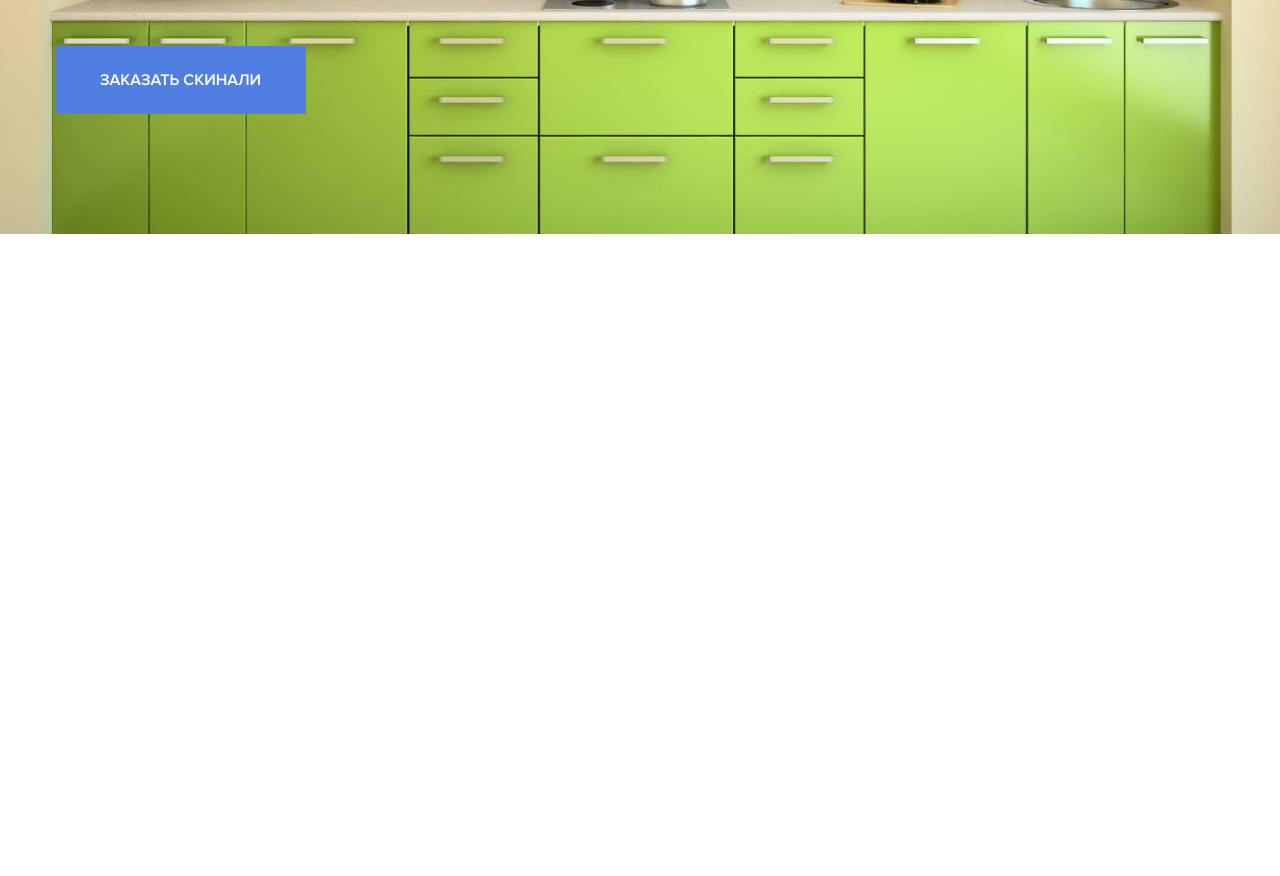
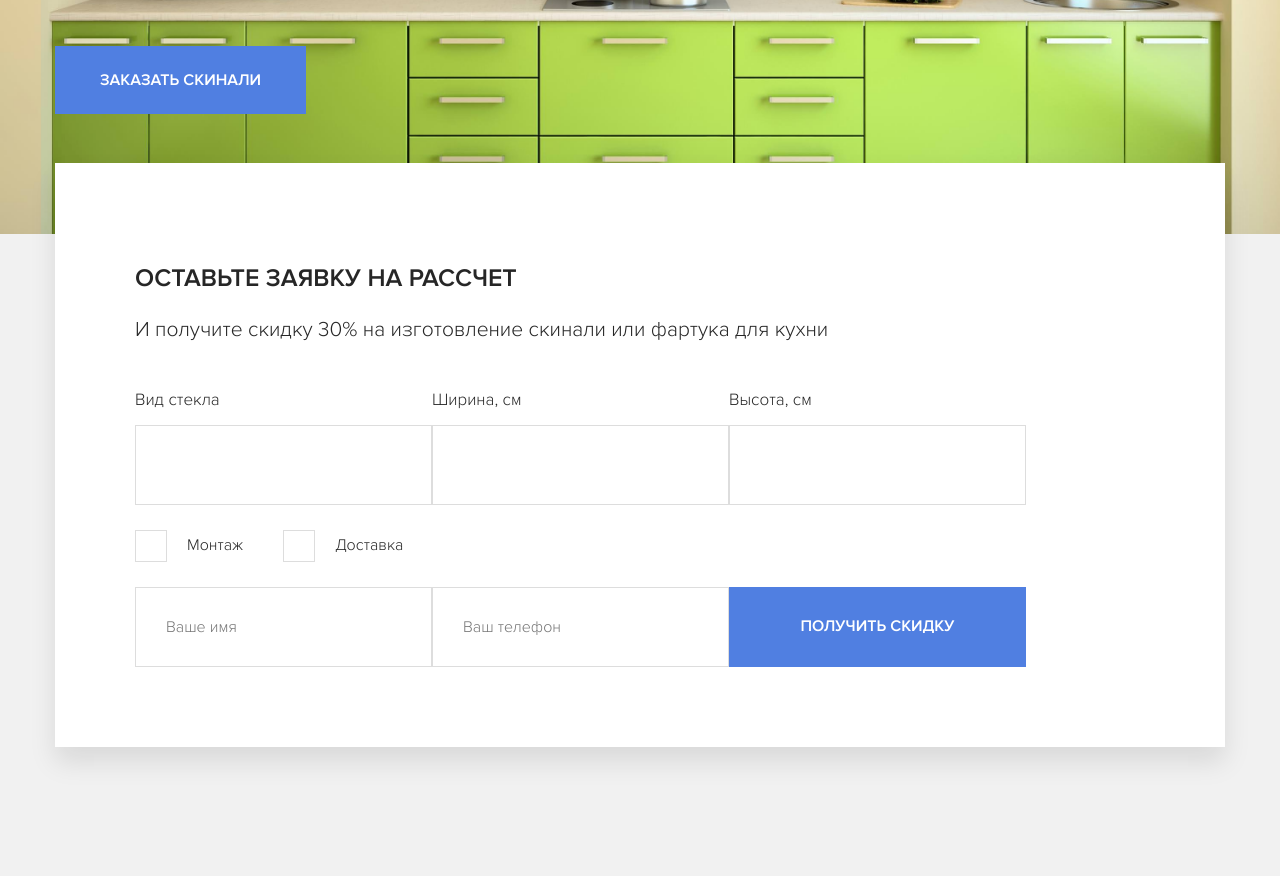
Before and after one commit to pixarincparr/skinali, a plain HTML site: page index.html in a window 1280 px wide. Shown: the part 412-1288 px from the top of the page. Before the commit the page ends 800 px from the top, so only its background shows below. Drawn offline with Linux system fonts and the light colour scheme; a script that the page names is missing.

Commit message:
Создан блок Offer

```diff
--- a/index.html
+++ b/index.html
@@ -31,7 +31,7 @@
 
 		<div class="navbar">
 
-			в
+
 			<div class="container">
 				<div class="navbar-wrap">
 					<button class="menu-button navbar__menu-button">
@@ -72,8 +72,58 @@
 
 	</header>
 
+
+	<main>
+		<section class="offer bg-section">
+			<div class="container">
+				<div class="offer__block offer-block">
+					<h2 class="offer__title">Оставьте заявку на рассчет</h2>
+					<span class="offer__subtitle">И получите скидку 30% на изготовление скинали или фартука для кухни</span>
+
+					<form action="#" class="form offer__form">
+						<div class="form__row">
+							<div class="form__group">
+								<label class="form__label" for="form__glass">Вид стекла</label>
+								<input type="text" class="input form__input" id="form__glass">
+							</div>
+							<div class="form__group">
+								<label class="form__label" for="form__width">Ширина, см</label>
+								<input type="text" class="input form__input" id="form__width">
+							</div>
+							<div class="form__group">
+								<label class="form__label" for="form__height">Высота, см</label>
+								<input type="text" class="input form__input" id="form__height">
+							</div>
+						</div> <!-- form__row -->
+
+						<div class="form__row form__row-checkbox">
+							<div class="form__checkbox">
+								<input type="checkbox" class="checkbox" id="delivery">
+								<label class="checkbox__label" for="delivery"> Монтаж</label>
+							</div>
+							<div class="form__checkbox">
+								<input type="checkbox" class="checkbox" id="install">
+								<label class="checkbox__label" for="install"> Доставка</label>
+							</div>
+						</div> <!-- form__row -->
+
+						<div class="form__row">
+							<div class="form__group">
+								<input type="text" placeholder="Ваше имя" class="input form__input">
+							</div> <!-- form__group -->
+							<div class="form__group">
+								<input type="tel" placeholder="Ваш телефон" class="input form__input">
+							</div> <!-- form__group -->
+							<div class="form__group">
+								<input type="submit" class="button form__button" value="Получить скидку">
+							</div> <!-- form__group -->
+						</div> <!-- form__row -->
+					</form>
+				</div>
+			</div>
+		</section>
+	</main>
+
 	<script type="text/javascript" src="https://spikmi.com/Widget?id=6262"></script>
-
-
 </body>
 </html>
--- a/sass/_colors.sass
+++ b/sass/_colors.sass
@@ -1,3 +1,4 @@
 $text-color: #262626
 $text-color-light: #7b7b79
 $primary: #507fe1
+$bg-secondary: #f1f1f1
--- a/sass/_grid.sass
+++ b/sass/_grid.sass
@@ -3,7 +3,7 @@
 	--webkit-box-sizing: border-box
 
 .container
-	max-width: 11170px
+	max-width: 1170px
 	margin: 0 auto
 
 @media (max-width: 1199px)
--- a/sass/_interface.sass
+++ b/sass/_interface.sass
@@ -20,6 +20,33 @@ body
 	color: #fff
 	+bold
 
+.input
+	height: 80px
+	padding-left: 30px
+	border: 1px solid #dddddd
+
+.bg-section
+	background: $bg-secondary
+
+input[type="checkbox"]
+	display: none
+	&:checked + label:before
+		background-color: $primary
+
+.checkbox
+	&__label
+		display: flex
+		align-items: center
+		margin-right: 40px
+		&:hover
+			cursor: pointer
+		&:before
+			content: ''
+			width: 30px
+			height: 30px
+			border: 1px solid #dddddd
+			margin-right: 20px
+
 @media (max-width: 576px)
 	.button-all
 		font-size: 10px
--- a/sass/blocks/_navbar.sass
+++ b/sass/blocks/_navbar.sass
@@ -8,7 +8,7 @@
 		display: flex
 		justify-content: space-between
 		align-items: center
-		mix-height: 80px
+		min-height: 80px
 	&__phone
 		font-size: 19px
 		+bold
--- /dev/null
+++ b/sass/blocks/_offer.sass
@@ -0,0 +1,60 @@
+.offer
+    padding: 129px 0
+    &__block
+        background-color: #fff
+        padding: 80px
+        margin-top: -200px
+        box-shadow: 0 15px 25px rgba(0, 0, 0, 0.1)
+    &__title
+        font-size: 25px
+        text-transform: uppercase
+        +bold
+        margin-bottom: 25px
+    &__subtitle
+        font-size: 21px
+        display: block
+        margin-bottom: 48px
+
+
+
+.form
+    &__row
+        display: flex
+        max-width: 900px
+        margin-bottom: 25px
+        &:last-child
+            margin-bottom: 0
+    &__label
+        display: block
+        font-size: 17px
+        margin-bottom: 15px
+
+    &__group
+        flex-basis: 33%
+    &__input
+        width: 100%
+        border-right-width: 0px
+        &:last-child
+           border-right-width: 1px
+    &__button
+        height: 80px
+        width: 100%
+
+@media ( max-width:  768px)
+    .offer
+        &-block
+            padding: 40px
+        &__title
+            font-size: 18px
+        &__subtitle
+            font-size: 16px
+    .form
+        &__row
+            flex-direction: column
+            &-checkbox
+                flex-direction: row
+        &__group
+            flex-basis: 100%
+            width: 100%
+        &__input
+            margin-bottom: 20px
--- a/sass/style.sass
+++ b/sass/style.sass
@@ -15,3 +15,6 @@
 
 //Блок Hero
 @import 'blocks/_hero.sass'
+
+//Блок offer
+@import 'blocks/_offer.sass'
```
Also changed, not shown: css/style.css, style/style.css, 3 other files.
